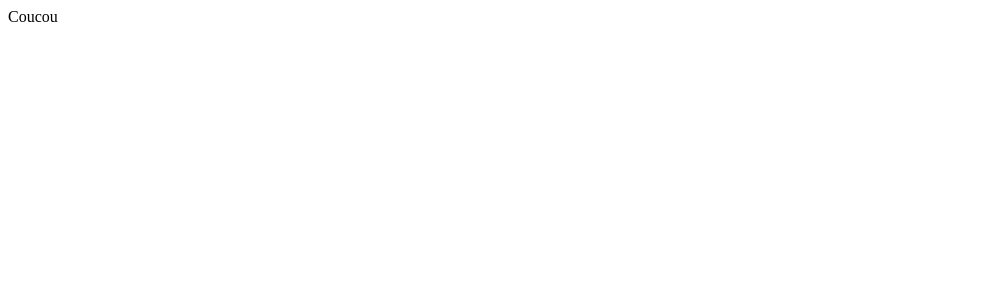
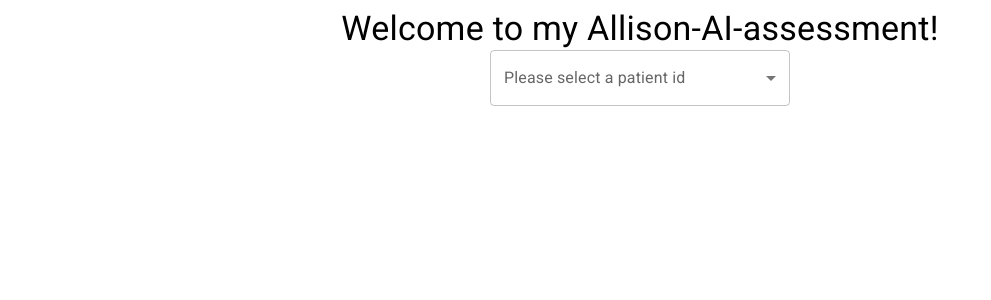
Before and after one commit to MarcAntoineLebourgeois/allison-ai-assessment, a React (Create React App) app in the folder front-end/: page / in a window 1280 px wide. Shown: the top 300 px of the page, without its empty margins (0-991 px from the left). Built offline with nearby package versions, Linux system fonts and the light colour scheme.

Commit message:
feat: add SelectPatientId component

```diff
--- a/front-end/src/App.tsx
+++ b/front-end/src/App.tsx
@@ -1,5 +1,20 @@
-function App() {
-  return <div>Coucou</div>;
-}
+/** @jsxImportSource @emotion/react */
+import { css } from "@emotion/react";
+import { Typography } from "@mui/material";
+import { SelectPatientId } from "./components";
+
+const App = () => (
+  <div
+    css={css`
+      display: flex;
+      flex-direction: column;
+      justify-content: center;
+      align-items: center;
+    `}
+  >
+    <Typography variant="h4">Welcome to my Allison-AI-assessment!</Typography>
+    <SelectPatientId />
+  </div>
+);
 
 export default App;
--- /dev/null
+++ b/front-end/src/components/SelectPatientId.tsx
@@ -0,0 +1,39 @@
+/** @jsxImportSource @emotion/react */
+import { css } from "@emotion/react";
+import { useState } from "react";
+import {
+  FormControl,
+  InputLabel,
+  MenuItem,
+  Select,
+  SelectChangeEvent,
+} from "@mui/material";
+
+export const SelectPatientId = () => {
+  const [patientId, setPatientId] = useState("");
+  const handleChange = (event: SelectChangeEvent<string>) =>
+    setPatientId(event.target.value as string);
+
+  return (
+    <FormControl
+      css={css`
+        width: 300px;
+      `}
+    >
+      <InputLabel>Please select a patient id</InputLabel>
+      <Select
+        labelId="demo-simple-select-label"
+        id="demo-simple-select"
+        value={patientId}
+        label="Age"
+        onChange={handleChange}
+      >
+        <MenuItem value={1}>1</MenuItem>
+        <MenuItem value={2}>2</MenuItem>
+        <MenuItem value={3}>3</MenuItem>
+        <MenuItem value={4}>4</MenuItem>
+        <MenuItem value={5}>5</MenuItem>
+      </Select>
+    </FormControl>
+  );
+};
--- /dev/null
+++ b/front-end/src/components/index.ts
@@ -0,0 +1 @@
+export { SelectPatientId } from "./SelectPatientId";
```
